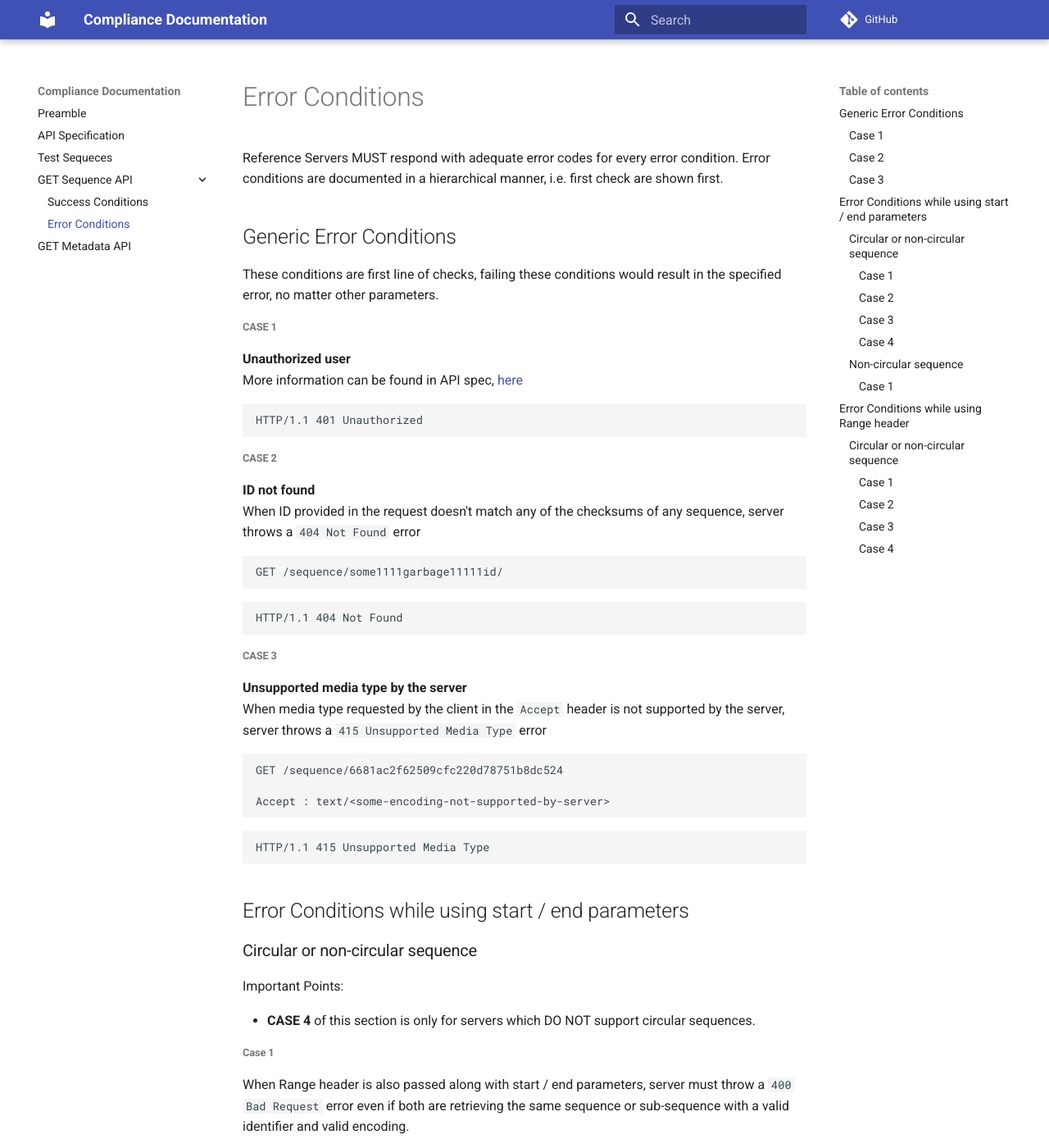
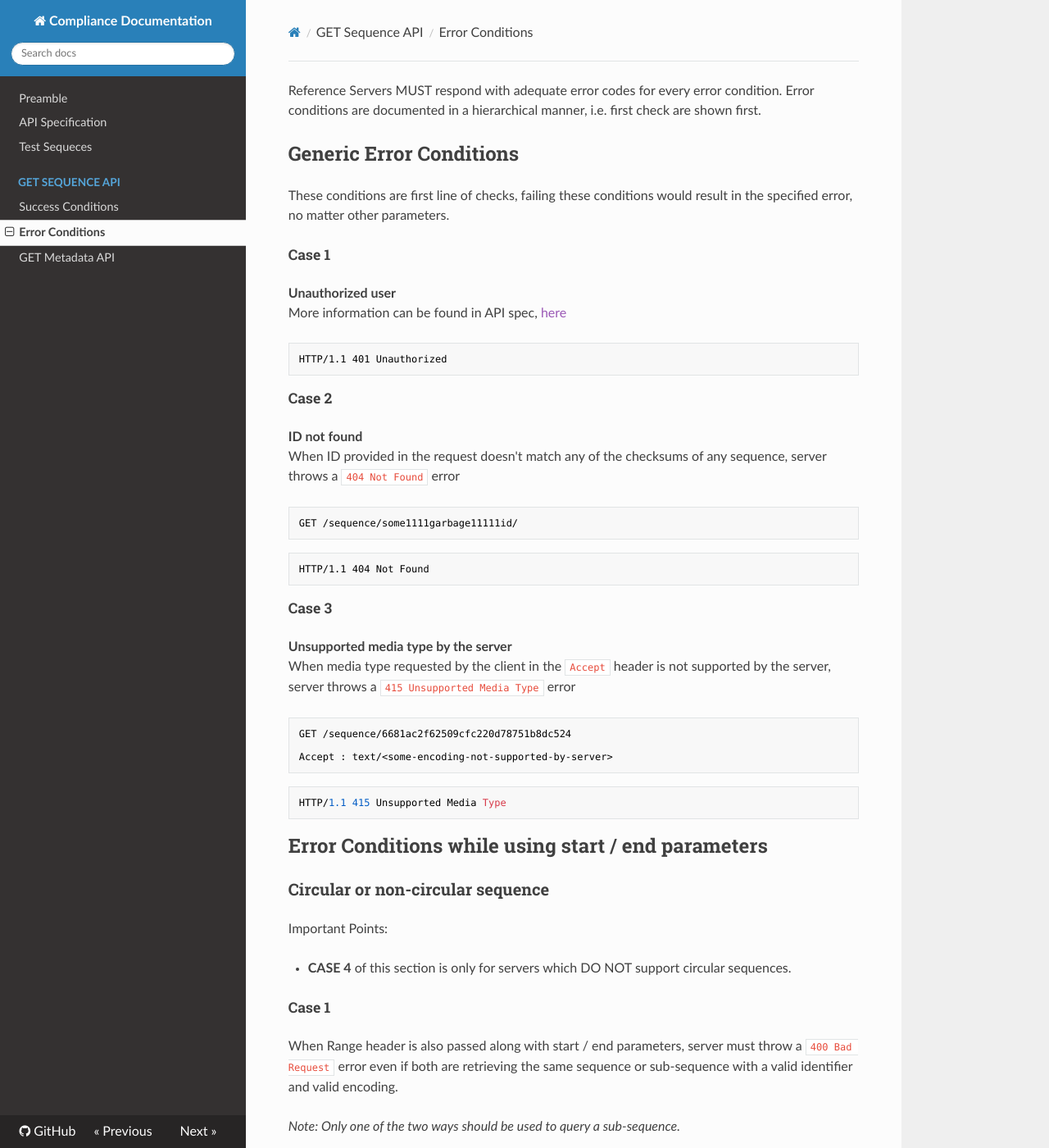
Before and after one commit to ga4gh/refget-compliance-suite, an MkDocs documentation site: the page built from docs/GET_sequence_API/errors.md, in a window 1280 px wide and 1400 px high. Shown: the whole window at 82% size. Built offline with MkDocs 1.6.1, drawn with Linux system fonts in a browser that asks for light colours; nearby versions of some CDN libraries; comment, search, counter and statistics services are not loaded; old or Windows-style settings are respelled for this version of MkDocs; some of the changed text lies outside the part shown.

Commit message:
# to header tags for toc in readthedocs

`````diff
--- a/docs/GET_sequence_API/errors.md
+++ b/docs/GET_sequence_API/errors.md
@@ -4,7 +4,7 @@ Reference Servers MUST respond with adequate error codes for every error conditi
 
 These conditions are first line of checks, failing these conditions would result in the specified error, no matter other parameters.
 
-##### Case 1
+<h5> Case 1 </h5>
 **Unauthorized user**
 More information can be found in API spec, [here]()
 
@@ -12,7 +12,7 @@ More information can be found in API spec, [here]()
 HTTP/1.1 401 Unauthorized
 ```
 
-##### Case 2
+<h5> Case 2 </h5>
 **ID not found**
 When ID provided in the request doesn't match any of the checksums of any sequence, server throws a `404 Not Found` error
 
@@ -24,7 +24,7 @@ GET /sequence/some1111garbage11111id/
 HTTP/1.1 404 Not Found
 ```
 
-##### Case 3
+<h5> Case 3 </h5>
 **Unsupported media type by the server**
 When media type requested by the client in the `Accept` header is not supported by the server, server throws a `415 Unsupported Media Type` error
 
@@ -39,12 +39,13 @@ HTTP/1.1 415 Unsupported Media Type
 ````
 
 ## Error Conditions while using start / end parameters
-### Circular or non-circular sequence
+
+<h3> Circular or non-circular sequence </h3>
 Important Points:
 
  * **CASE 4** of this section is only for servers which DO NOT support circular sequences.
 
-###### Case 1
+<h5> Case 1 </h5>
 When Range header is also passed along with start / end parameters, server must throw a `400 Bad Request` error even if both are retrieving the same sequence or sub-sequence with a valid identifier and valid encoding.
 
 _Note: Only one of the two ways should be used to query a sub-sequence._
@@ -62,7 +63,7 @@ Range: bytes=10-19
 HTTP/1.1 400 Bad Request
 ```
 
-##### Case 2
+<h5> Case 2 </h5>
 start and end are 32 bit-unsigned integers, when recieve any value other than that, server MUST throw a `400 Bad Request` error.
 On recieving only one of the start / end parameters, server MUST throw a `400 Bad Request` error.
 
@@ -88,7 +89,7 @@ GET /sequence/6681ac2f62509cfc220d78751b8dc524/
 HTTP/1.1 400 Bad Request
 ```
 
-##### Case 3
+<h5> Case 3 </h5>
 When
 `start >= size of sequence`
 OR
@@ -128,7 +129,7 @@ GET /sequence/3332ed720ac7eaa9b3655c06f6b9e196/
 HTTP/1.1 400 Bad Request
 ```
 
-##### Case 4
+<h5> Case 4 </h5>
 start > end;
 Circular sequences **not** supported by the server;
 
@@ -146,14 +147,13 @@ HTTP/1.1 501 Not Implemented
 ```
 
 
-
-### Non-circular sequence
+<h3> Non-circular sequence </h3>
 Important Points:
 
  * **CASE 1** of this section is only for servers which support circular sequences.
 
 
-##### Case 1
+<h5> Case 5 </h5>
 start > end;
 circular sequences are supported by the server
 
@@ -176,8 +176,8 @@ Notation:
     `Range: bytes=first-byte-spec - last-byte-spec`
     For example : `Range: bytes=5-10`. Here 5 is first-byte-spec and 10 is last-byte-spec.
 
-### Circular or non-circular sequence
-##### Case 1
+<h3> Circular or non-circular sequence </h3>
+<h5> Case 1 </h5>
 When start / end parameters are also passed along with Range header, server must throw a `400 Bad Request` error even if both are retrieving the same sequence or sub-sequence with a valid identifier and valid encoding.
 
 _Note: Only one of the two ways should be used to query a sub-sequence._
@@ -195,7 +195,7 @@ Range: bytes=10-19
 HTTP/1.1 400 Bad Request
 ```
 
-##### Case 2
+<h5> Case 2 </h5>
 first-byte-spec and last-byte-spec are integers, when recieve any value other than that, server MUST throw a `400 Bad Request` error.
 On recieving only one of the first-byte-spec or last-byte-spec, server MUST throw a `400 Bad Request` error.
 Reference server must only accept `bytes` as unit in `Range` header else `400 Bad Request`
@@ -230,7 +230,7 @@ Range: bytes=10-
 HTTP/1.1 400 Bad Request
 ```
 
-##### Case 3
+<h5> Case 3 </h5>
 `first-byte-spec > last-byte-spec`
 As stated in [success response](../sequence.md) section, Range header must not be used to retrieve sub-sequences of a circular sequences across the origin. Server must respond with `400 Bad Request` error.
 Even if the sequence is non-circular and first-byte-spec > last-byte-spec, server must throw `400 Bad Request` error.
@@ -244,7 +244,7 @@ Range: bytes=5200-56
 HTTP/1.1 416 Range Not Satisfiable
 ```
 
-##### Case 4
+<h5> Case 4 </h5>
 `first-byte-spec >= size of sequence`
 
 Here size of the sequence is 230218.
--- a/mkdocs.yml
+++ b/mkdocs.yml
@@ -24,4 +24,5 @@ markdown_extensions:
     - def_list
 
 theme:
-  name: 'material'
+  name: 'readthedocs'
+  toc_depth: 1
`````
Also changed, not shown: docs/GET_sequence_API/success.md (+9 -9 lines), docs/metadata.md (+3 -3 lines).
